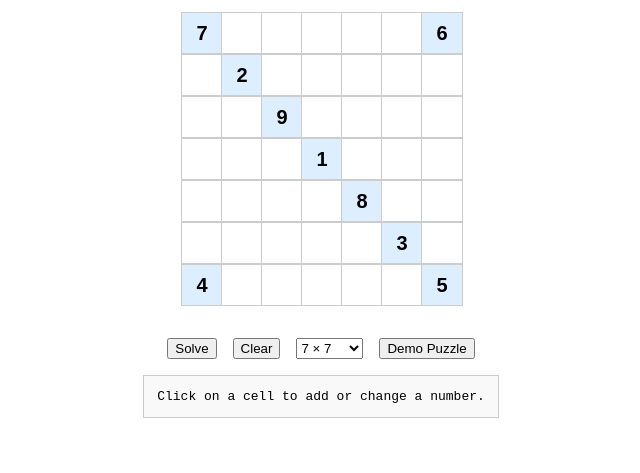
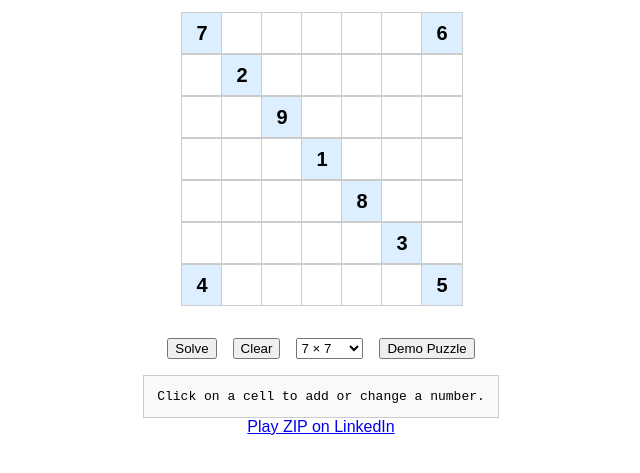
Before and after one commit to zyend/zip-solver, a plain HTML site: page index.html in a window 1280 px wide. Shown: the part 117-590 px from the top of the page, without its empty margins (319-959 px from the left). Drawn offline with Linux system fonts and the light colour scheme.

Commit message:
add link to real game

```diff
--- a/index.html
+++ b/index.html
@@ -133,6 +133,12 @@
 				this.outputEl.id = "output";
 				this.outputEl.textContent = "Click on a cell to add or change a number.";
 
+				const link = document.createElement('a');
+				link.href = 'https://www.linkedin.com/games/zip';
+				link.textContent = 'Play ZIP on LinkedIn';
+				link.target = '_blank';
+
+
 				this.sizeSelector = document.createElement("select");
 				[5, 6, 7, 8, 9, 10].forEach(size => {
 					const opt = document.createElement("option");
@@ -149,7 +155,7 @@
 
 				controls.append(solveBtn, clearBtn, this.sizeSelector, resetBtn);
 
-				document.body.append(this.title, this.byline, this.gridEl, controls, this.outputEl);
+				document.body.append(this.title, this.byline, this.gridEl, controls, this.outputEl, link);
 
 				this.updateGridDisplay();
 			}
```
